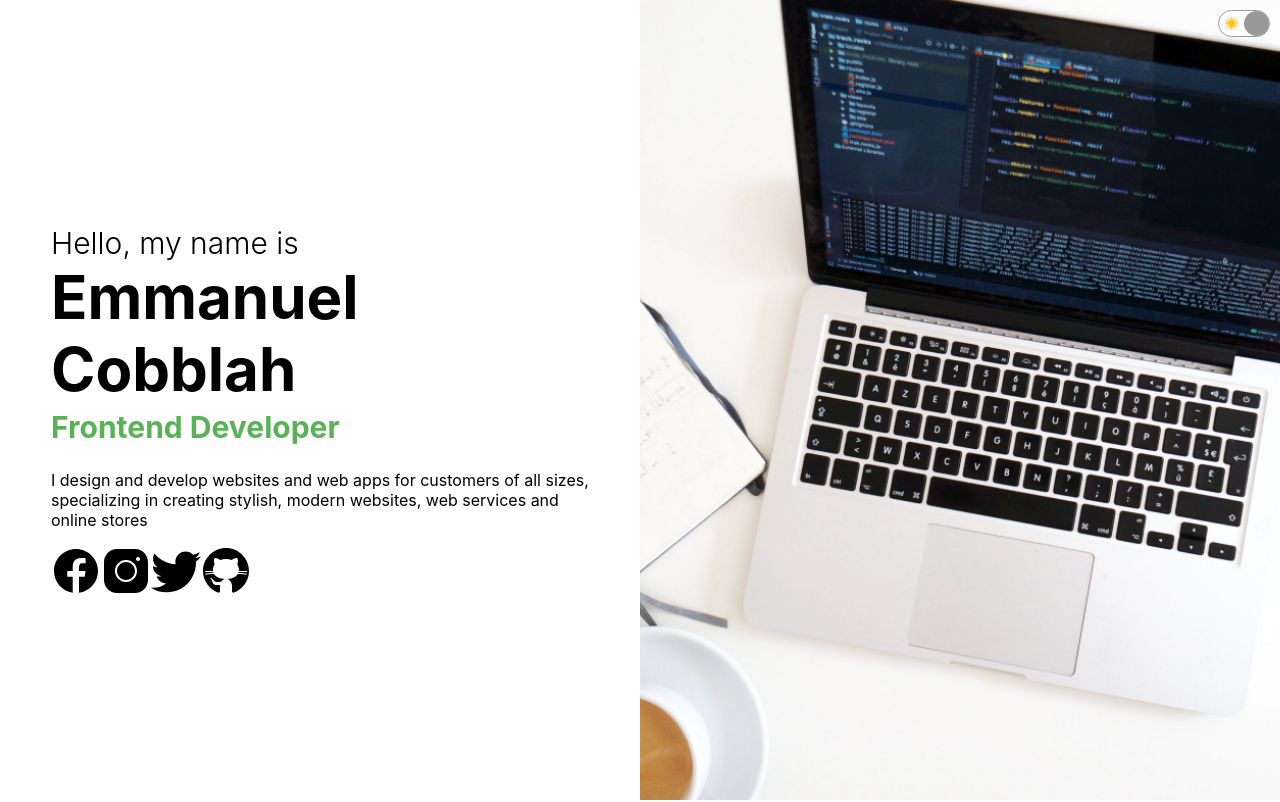
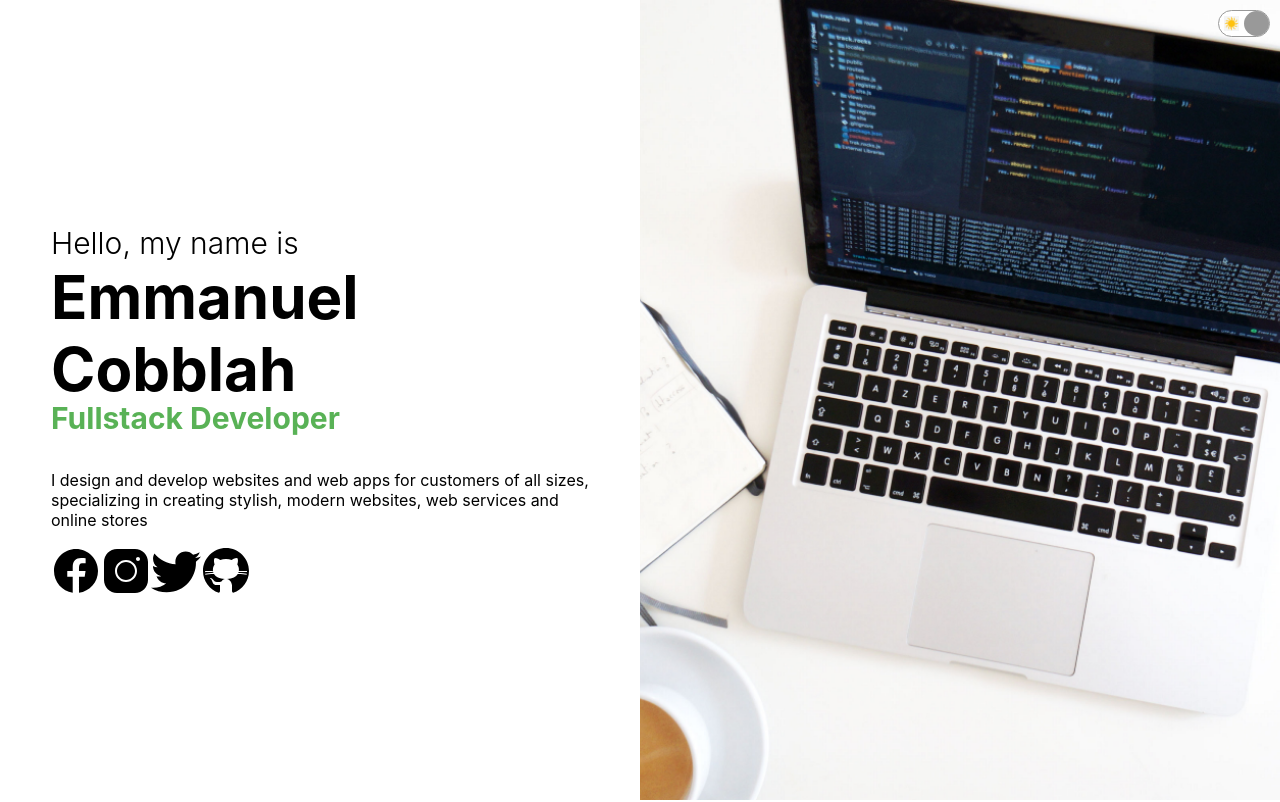
Before and after one commit to darkocobbygh/my-portfolio, a React (Create React App) app: page / in a window 1280 px wide. Shown: the top 802 px of the page. Built offline with nearby package versions, Linux system fonts and the light colour scheme.

Commit message:
Added Skills

```diff
--- a/src/components/intro/Intro.css
+++ b/src/components/intro/Intro.css
@@ -49,15 +49,19 @@
 }
 
 @keyframes move {
-
-    50%{
-        transform: translateY(-50px);
+    25% {
+      transform: translateY(-50px);
     }
-
-    100%{
-        transform: translateY(-100px);
+    50% {
+      transform: translateY(-100px);
     }
-}
+    75% {
+      transform: translateY(-150px);
+    }
+    100% {
+      transform: translateY(-200px);
+    }
+  }
 
 .i-title-item{
     height: 50px;
--- a/src/components/intro/Intro.jsx
+++ b/src/components/intro/Intro.jsx
@@ -17,6 +17,8 @@ const Intro=()=>{
                         <div className='i-title-wrapper'>
                             <div className='i-title-item'>Backend Developer</div>
                             <div className='i-title-item'>Frontend Developer</div>
+                            <div className='i-title-item'>Fullstack Developer</div>
+                            <div className='i-title-item'>Javascript Developer</div>
                             <div className='i-title-item'>RESTful API Operations</div>
                         </div>
                     </div>
```
